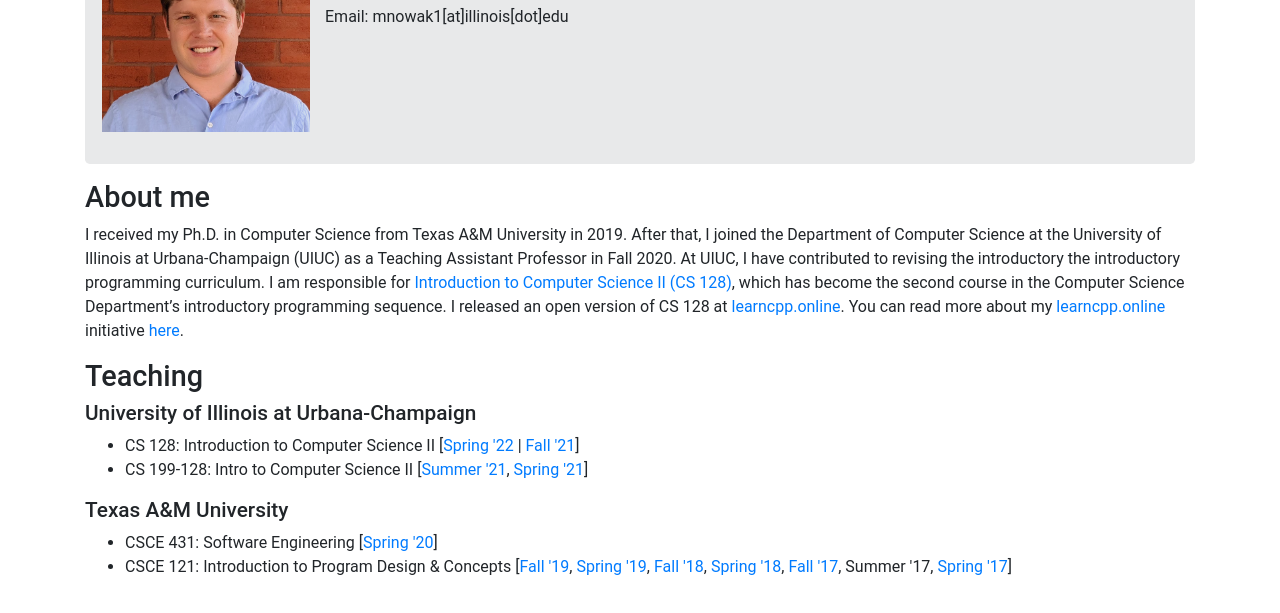
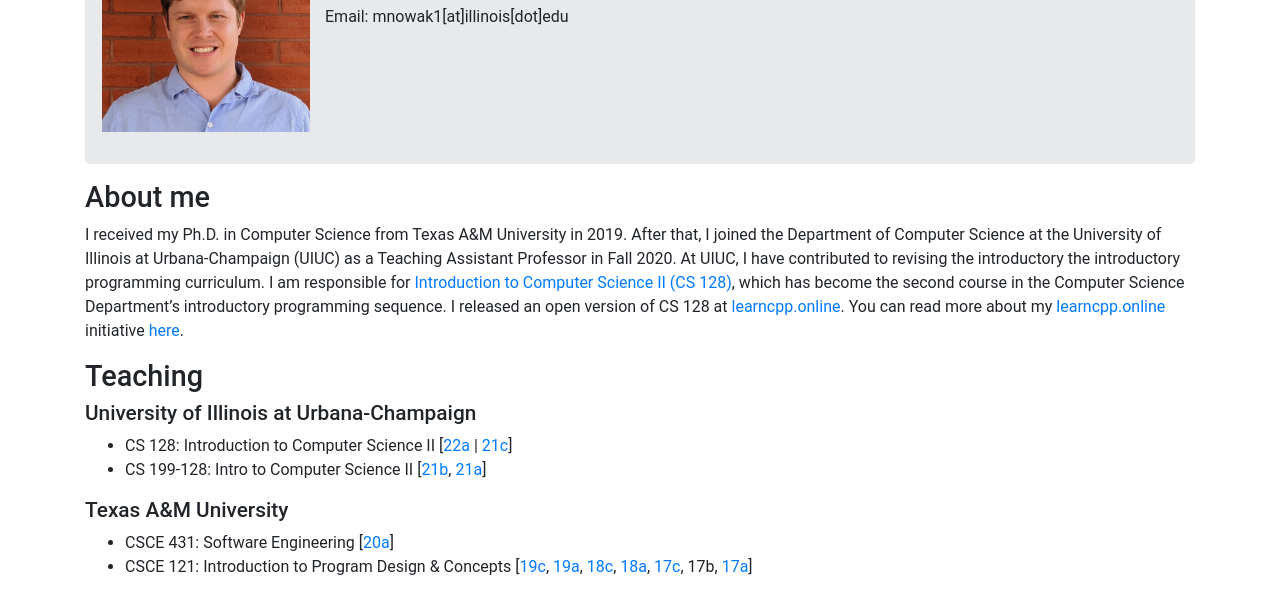
Before and after one commit to michaelrnowak/michaelrnowak.github.io, a plain HTML site: page index.html in a window 1280 px wide. Shown: the part 161-774 px from the top of the page. Drawn offline with Linux system fonts and the light colour scheme.

Commit message:
Updates to year-semester pair

```diff
--- a/index.html
+++ b/index.html
@@ -44,21 +44,19 @@
       <h1>Teaching</h1>
       <h2>University of Illinois at Urbana-Champaign</h2>
       <ul>
-         <li>CS 128: Introduction to Computer Science II [<a href="https://cs128.org">Spring '22</a> | <a href="https://cs128.org">Fall '21</a>]</li>
-         <li>CS 199-128: Intro to Computer Science II [<a href="https://cs128.org">Summer '21</a>, <a
-               href="https://cs128.org">Spring '21</a>]</li>
+         <li>CS 128: Introduction to Computer Science II [<a href="https://cs128.org">22a</a> | <a href="https://cs128.org">21c</a>]</li>
+         <li>CS 199-128: Intro to Computer Science II [<a href="https://cs128.org">21b</a>, <a
+               href="https://cs128.org">21a</a>]</li>
       </ul>
       <h2>Texas A&amp;M University</h2>
       <ul>
          <li>
-            CSCE 431: Software Engineering [<a href="./teach/tamu/sp20.csce431.html">Spring '20</a>]
+            CSCE 431: Software Engineering [<a href="./teach/tamu/sp20.csce431.html">20a</a>]
          </li>
          <li>
-            CSCE 121: Introduction to Program Design &amp; Concepts [<a href="./teach/tamu/fl19.csce121.html" t>Fall
-               '19</a>, <a href="./teach/tamu/sp19.csce121.html" t>Spring '19</a>, <a
-               href="./teach/tamu/fl18.csce121.html" t>Fall '18</a>, <a href="./teach/tamu/sp18.csce121.html">Spring
-               '18</a>, <a href="./teach/tamu/fl17.csce121.html">Fall '17</a>, Summer '17, <a
-               href="./teach/tamu/sp17.csce121.html">Spring '17</a>]
+            CSCE 121: Introduction to Program Design &amp; Concepts [<a href="./teach/tamu/fl19.csce121.html" t>19c</a>, <a href="./teach/tamu/sp19.csce121.html" t>19a</a>, <a
+               href="./teach/tamu/fl18.csce121.html" t>18c</a>, <a href="./teach/tamu/sp18.csce121.html">18a</a>, <a href="./teach/tamu/fl17.csce121.html">17c</a>, 17b, <a
+               href="./teach/tamu/sp17.csce121.html">17a</a>]
          </li>
       </ul>
    </main>
```
